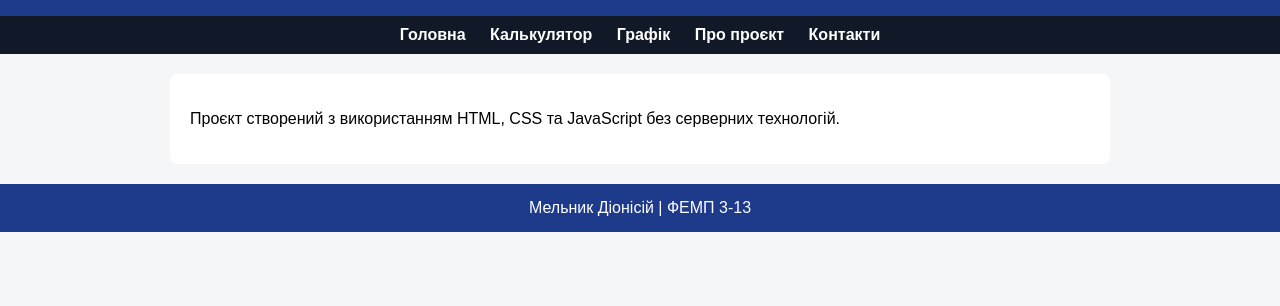
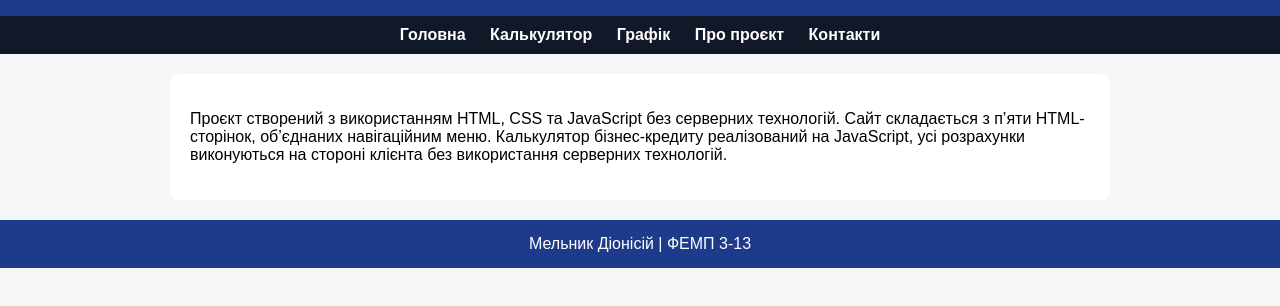
Before and after one commit to Dionisii22/fast-credit., a plain HTML site: page about.html in a window 1280 px wide. Shown: the part 94-400 px from the top of the page. Drawn offline with Linux system fonts and the light colour scheme.

Commit message:
Update about.html

```diff
--- a/about.html
+++ b/about.html
@@ -16,7 +16,8 @@
 <a href="contacts.html">Контакти</a>
 </nav>
 <main>
-<p>Проєкт створений з використанням HTML, CSS та JavaScript без серверних технологій.</p>
+<p>Проєкт створений з використанням HTML, CSS та JavaScript без серверних технологій. Сайт складається з п’яти HTML-сторінок, об’єднаних навігаційним меню.
+Калькулятор бізнес-кредиту реалізований на JavaScript, усі розрахунки виконуються на стороні клієнта без використання серверних технологій.</p>
 </main>
 <footer>Мельник Діонісій | ФЕМП 3-13</footer>
 </body>
```
